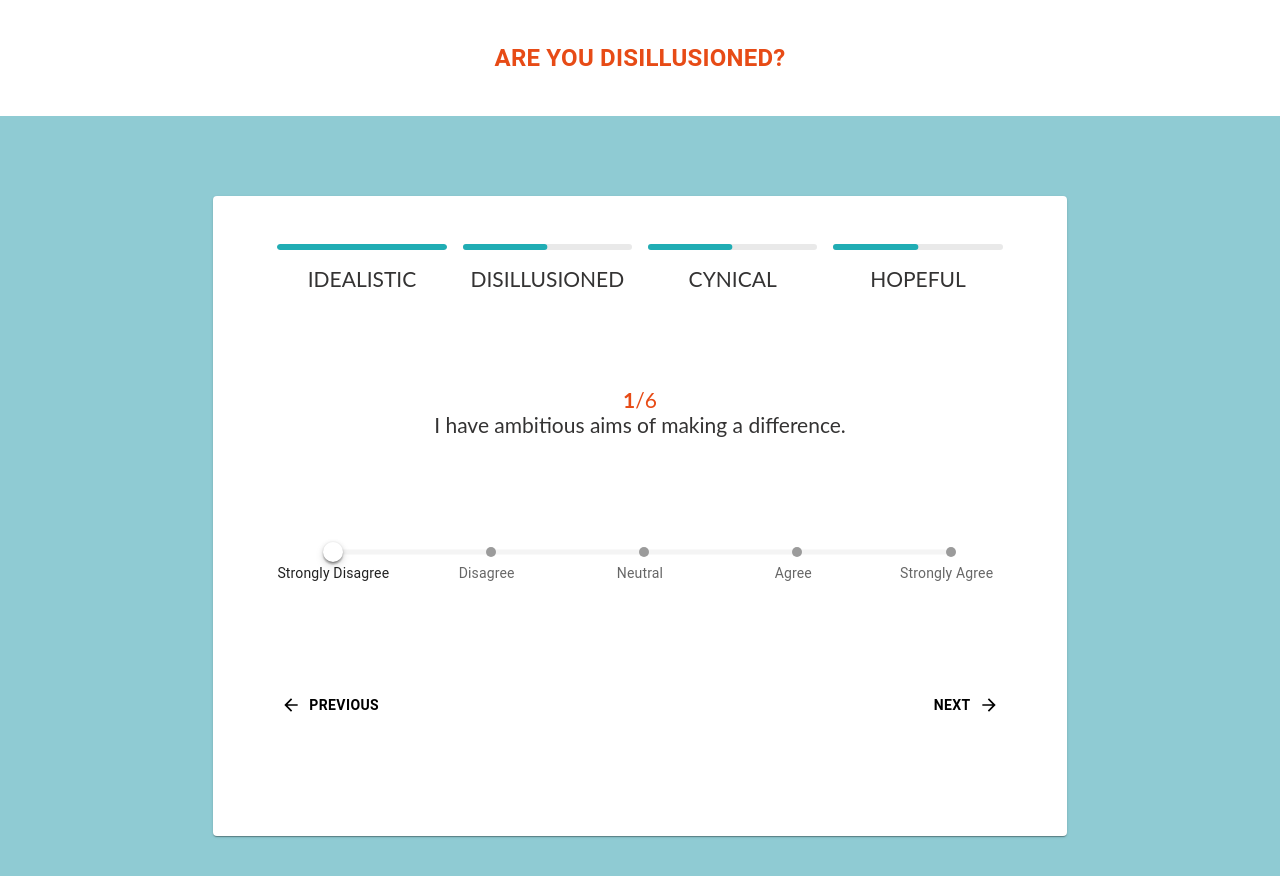
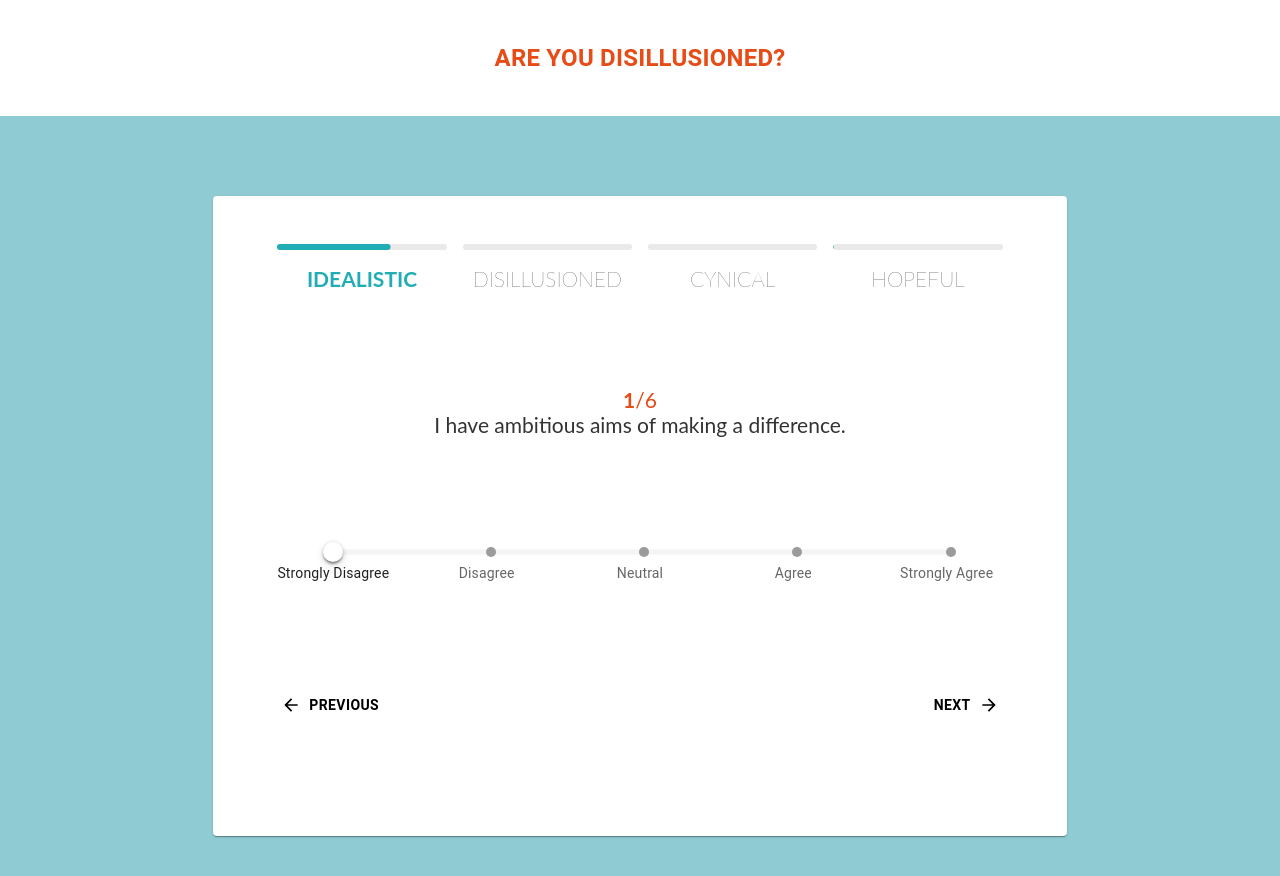
Before and after one commit to Jayraj-R/Disillusioned-Studio137, a React (Create React App) app: page / in a window 1280 px wide. Shown: the top 876 px of the page. Built offline with nearby package versions, Linux system fonts and the light colour scheme.

Commit message:
feat : Top progress bar WIP

```diff
--- a/src/Components/QuestionCard/Categories.jsx
+++ b/src/Components/QuestionCard/Categories.jsx
@@ -3,7 +3,24 @@ import { Grid } from '@mui/material';
 import styles from '../../stylesheets/questionCard.module.css';
 import ProgressBar from '../helper/ProgressBar';
 
-const Categories = ({ currQuestion }) => {
+const Categories = ({ currQuestion, questionBank }) => {
+	const [progress, setProgress] = React.useState(
+		(currQuestion.id * 100) / questionBank.length
+	);
+
+	React.useEffect(() => {
+		setProgress((currQuestion.id * 100) / questionBank.length);
+	}, [currQuestion]);
+	if (progress <= 25) {
+		console.log(1, progress);
+	} else if (progress > 25 && progress <= 50) {
+		console.log(2, progress);
+	} else if (progress > 50 && progress <= 75) {
+		console.log(3, progress);
+	} else if (progress > 75 && progress <= 100) {
+		console.log(4, progress);
+	}
+	// console.log((progress / 25) * 100);
 	return (
 		<Grid
 			container
@@ -17,21 +34,76 @@ const Categories = ({ currQuestion }) => {
 			<Grid item xs={3} className={styles.categories__section}>
 				<ProgressBar
 					variant='determinate'
-					value={(100 / 6) * (currQuestion + 1) * 4}
+					value={progress <= 25 ? (progress / 25) * 100 : 100}
 				/>
-				Idealistic
+				<span
+					style={{
+						fontWeight: progress < 100 && progress > 0 ? '700' : '400',
+						color: progress < 100 && progress > 0 ? '#20adb4' : '#000',
+					}}
+				>
+					Idealistic
+				</span>
 			</Grid>
 			<Grid item xs={3} className={styles.categories__section}>
-				<ProgressBar variant='determinate' value={50} />
-				Disillusioned
+				<ProgressBar
+					variant='determinate'
+					value={
+						progress <= 25
+							? 0
+							: progress > 50
+							? 100
+							: (progress / 25) * 100 - 25
+					}
+				/>
+				<span
+					style={{
+						fontWeight: progress <= 200 && progress > 100 ? '700' : '40',
+						color: progress <= 200 && progress > 100 ? '#20adb4' : '#000',
+					}}
+				>
+					Disillusioned
+				</span>
 			</Grid>
 			<Grid item xs={3} className={styles.categories__section}>
-				<ProgressBar variant='determinate' value={50} />
-				Cynical
+				<ProgressBar
+					variant='determinate'
+					value={
+						progress <= 50
+							? 0
+							: progress > 75
+							? 100
+							: (progress / 25) * 100 - 50
+					}
+				/>
+				<span
+					style={{
+						fontWeight: progress < 300 && progress > 200 ? '700' : '40',
+						color: progress < 300 && progress > 200 ? '#20adb4' : '#000',
+					}}
+				>
+					Cynical
+				</span>
 			</Grid>
 			<Grid item xs={3} className={styles.categories__section}>
-				<ProgressBar variant='determinate' value={50} />
-				Hopeful
+				<ProgressBar
+					variant='determinate'
+					value={
+						progress <= 75
+							? 0
+							: progress >= 100
+							? 100
+							: (progress / 25) * 100 - 75
+					}
+				/>
+				<span
+					style={{
+						fontWeight: progress <= 400 && progress > 300 ? '700' : '40',
+						color: progress <= 400 && progress > 300 ? '#20adb4' : '#000',
+					}}
+				>
+					Hopeful
+				</span>
 			</Grid>
 		</Grid>
 	);
--- a/src/Components/QuestionCard/QuestionCardWrapper.jsx
+++ b/src/Components/QuestionCard/QuestionCardWrapper.jsx
@@ -42,7 +42,7 @@ const QuestionCardWrapper = () => {
 		<Grid container item xs={11} sm={8}>
 			<Paper className={styles.container}>
 				<Grid xs={12} container item>
-					<Categories currQuestion={currQuestion} />
+					<Categories currQuestion={currQuestion} questionBank={questionBank} />
 				</Grid>
 				<Grid xs={12} container item>
 					<Questions currQuestion={currQuestion} questionBank={questions} />
--- a/src/utils/constants.js
+++ b/src/utils/constants.js
@@ -30,11 +30,9 @@ export const questionBank = [
 		answer: '',
 		value: undefined,
 	},
-
 	{
 		id: 6,
-		label:
-			'I’m beginning to believe the journey of service will be much harder than I anticipated.',
+		label: 'I have ambitious aims of making a difference.',
 		answer: '',
 		value: undefined,
 	},
```
